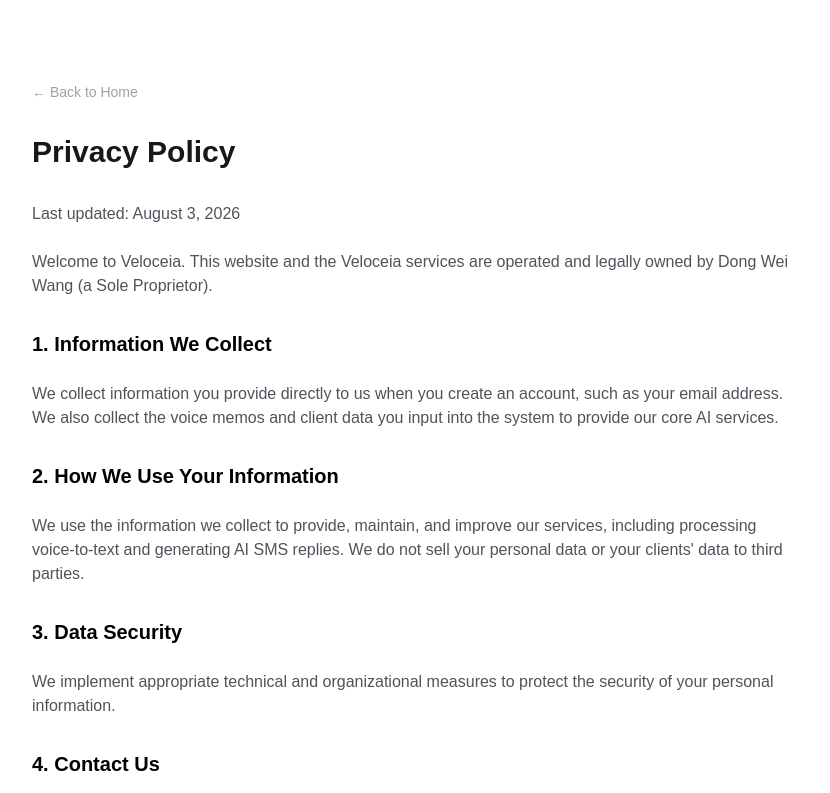
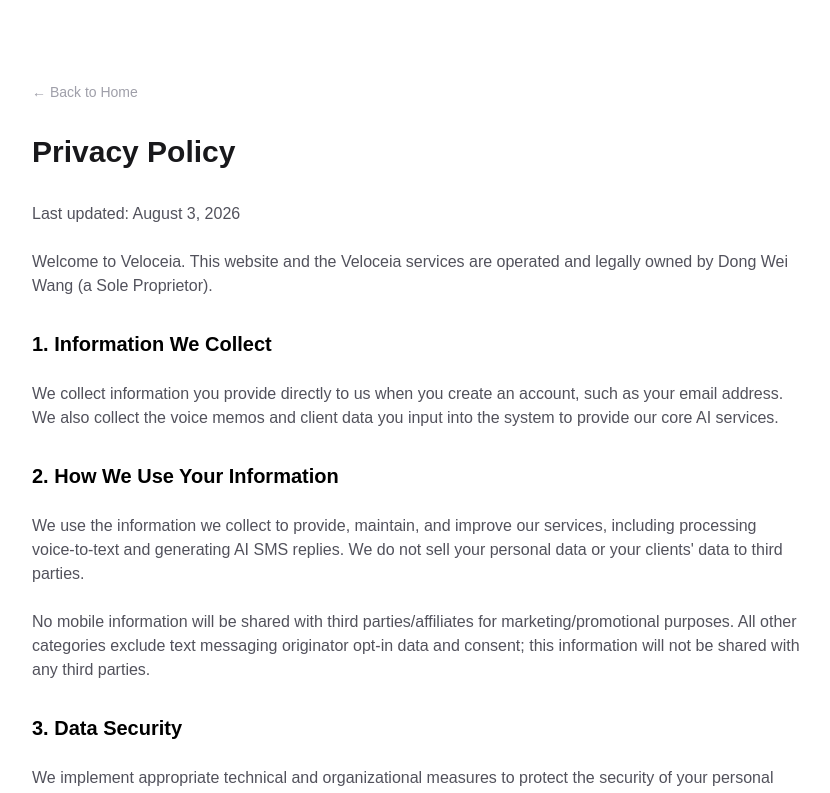
Before and after one commit to wdw1997/haird, a Next.js app: page /privacy in a window 1280 px wide. Shown: the top 793 px of the page, without its empty margins (224-1054 px from the left). Built offline with nearby package versions, Linux system fonts and the light colour scheme.

Commit message:
Update page.tsx

```diff
--- a/app/privacy/page.tsx
+++ b/app/privacy/page.tsx
@@ -14,6 +14,7 @@ export default function PrivacyPage() {
 
           <h2 className="text-xl font-semibold text-black mt-8">2. How We Use Your Information</h2>
           <p>We use the information we collect to provide, maintain, and improve our services, including processing voice-to-text and generating AI SMS replies. We do not sell your personal data or your clients' data to third parties.</p>
+          <p>No mobile information will be shared with third parties/affiliates for marketing/promotional purposes. All other categories exclude text messaging originator opt-in data and consent; this information will not be shared with any third parties.</p>
 
           <h2 className="text-xl font-semibold text-black mt-8">3. Data Security</h2>
           <p>We implement appropriate technical and organizational measures to protect the security of your personal information.</p>
```
